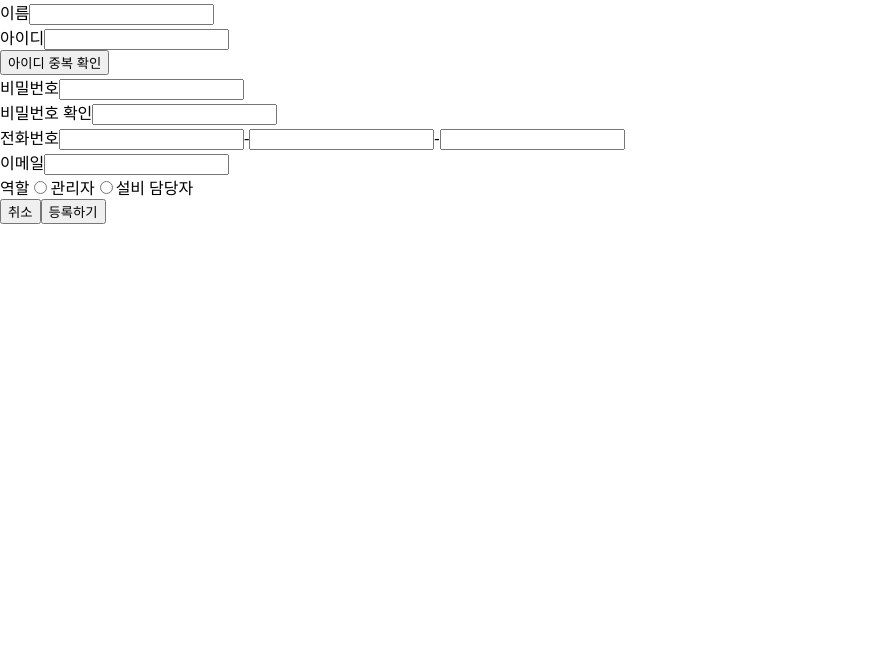
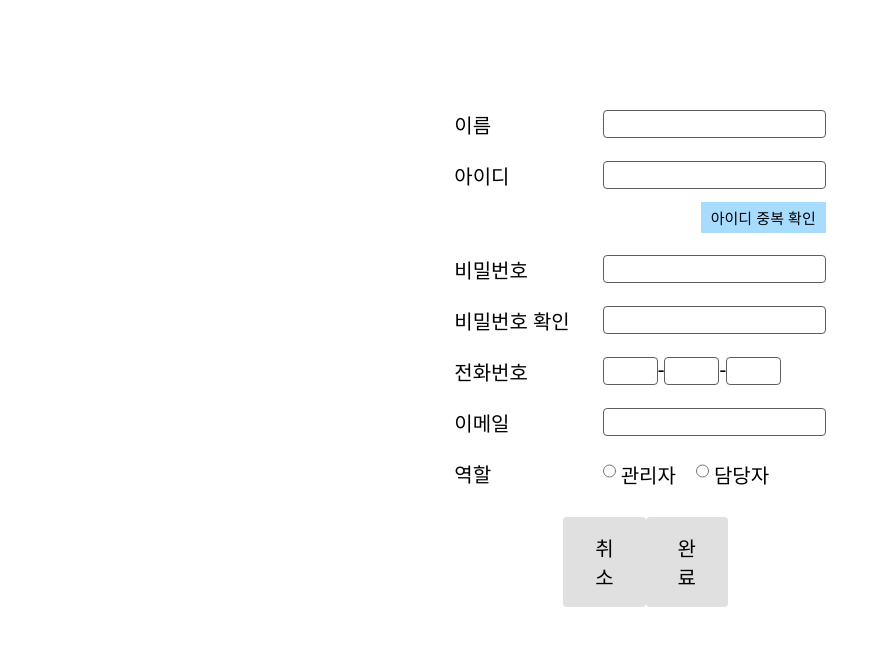
Before and after one commit to kimdoyoen/QRcodeClaim, a React (Create React App) app: page /register in a window 1280 px wide. Shown: the top 646 px of the page, without its empty margins (0-889 px from the left). Built offline with nearby package versions, Linux system fonts and the light colour scheme; no server answers.

Commit message:
CSS수정

```diff
--- a/src/Components/User/Register.js
+++ b/src/Components/User/Register.js
@@ -3,7 +3,9 @@ import axios from 'axios';
 import React, { useState } from 'react';
 import { withRouter } from 'react-router-dom';
 
-function Register(props) {
+import { RegDiv } from "./RegisterCSS.js";
+
+function RegisterEngineer(props) {
     const [Name, setName] = useState("");
     const [ID, setID] = useState("");
     const [Password, setPassword] = useState("");
@@ -96,48 +98,61 @@ function Register(props) {
     };
 
     return (
-        <div>
-            <div>
-                이름
-                <input value={Name} onChange={(e)=> setName(e.currentTarget.value)} />
+        <RegDiv>
+            <table>
+                <thead></thead>
+                <tbody>
+                    <tr>
+                        <td>이름</td>
+                        <td><input value={Name} size="25" onChange={(e)=> setName(e.currentTarget.value)} /></td>
+                    </tr>
+                    <tr>
+                        <td>아이디</td>
+                        <td><input value={ID} size="25" onChange={(e)=> setID(e.currentTarget.value)} /></td>
+                    </tr>
+                    <tr classname="idcheck">
+                        <td></td>
+                        <td><button onClick={IdCheck}>아이디 중복 확인</button></td>
+                    </tr>
+                    <tr>
+                        <td>비밀번호</td>
+                        <td><input type="password" value={Password} size="25" onChange={(e)=> setPassword(e.currentTarget.value)} /></td>
+                    </tr>
+                    <tr>
+                        <td>비밀번호 확인</td>
+                        <td><input type="password" value={PasswordRe} size="25" onChange={(e)=> setPasswordRe(e.currentTarget.value)} /></td>
+                    </tr>
+                    <tr>
+                        <td>전화번호</td>
+                        <td>
+                            <input value={PhoneNumber1} maxLength="4" size="4" onChange={(e)=> setPhoneNumber1(e.currentTarget.value)} />
+                            -
+                            <input value={PhoneNumber2} maxLength="4" size="4" onChange={(e)=> setPhoneNumber2(e.currentTarget.value)} />
+                            -
+                            <input value={PhoneNumber3} maxLength="4" size="4" onChange={(e)=> setPhoneNumber3(e.currentTarget.value)} />
+                        </td>
+                    </tr>
+                    <tr>
+                        <td>이메일</td>
+                        <td><input type="email" value={Email} size="25" onChange={(e)=> setEmail(e.currentTarget.value)} /></td>
+                    </tr>
+                    <tr>
+                        <td>역할</td>
+                        <td>
+                            <div>
+                                <label><input type="radio" name="Position" onChange={(e)=> setPos("관리자")} /> 관리자</label>
+                                <label><input type="radio" name="Position" onChange={(e)=> setPos("설비담당자")} /> 담당자</label>
+                            </div>
+                        </td>
+                    </tr>
+                </tbody>
+            </table>
+            <div className="btnDiv">
+                <button classname="btnDiv" onClick={() => {props.history.push("/login")}}>취소</button>
+                <button onClick={SubmitHandler}>완료</button>
             </div>
-            <div>
-                아이디
-                <input value={ID} onChange={(e)=> setID(e.currentTarget.value)} />
-            </div>
-            <div>
-                <button onClick={IdCheck}>아이디 중복 확인</button>
-            </div>
-            <div>
-                비밀번호
-                <input type="password" value={Password} onChange={(e)=> setPassword(e.currentTarget.value)} />
-            </div>
-            <div>
-                비밀번호 확인
-                <input type="password" value={PasswordRe} onChange={(e)=> setPasswordRe(e.currentTarget.value)} />
-            </div>
-            <div>
-                전화번호
-                <input value={PhoneNumber1} maxLength="4" onChange={(e)=> setPhoneNumber1(e.currentTarget.value)} />
-                -
-                <input value={PhoneNumber2} maxLength="4" onChange={(e)=> setPhoneNumber2(e.currentTarget.value)} />
-                -
-                <input value={PhoneNumber3} maxLength="4" onChange={(e)=> setPhoneNumber3(e.currentTarget.value)} />
-            </div>
-            <div>
-                이메일
-                <input type="email" value={Email} onChange={(e)=> setEmail(e.currentTarget.value)} />
-            </div>
-            <div>
-                역할
-                <label><input type="radio" name="Position" onChange={(e)=> setPos("관리자")} />관리자</label>
-                <label><input type="radio" name="Position" onChange={(e)=> setPos("설비담당자")} />설비 담당자</label>
-            </div>
-
-            <button onClick={() => {props.history.push("/login")}}>취소</button>
-            <button onClick={SubmitHandler}>등록하기</button>
-        </div>
+        </RegDiv>
     )
 }
 
-export default withRouter(Register)
+export default withRouter(RegisterEngineer)
--- /dev/null
+++ b/src/Components/User/RegisterCSS.js
@@ -0,0 +1,82 @@
+/** @jsxRuntime classic */
+/** @jsx jsx */
+import { jsx, css } from "@emotion/react";
+import styled from "@emotion/styled";
+
+const RegDiv = styled.div`
+    display: flex;
+    flex-direction: column;
+    align-content: center;
+    justify-content: center;
+    align-items: center;
+
+    width: 60%;
+    height: 90vh;
+
+    margin: 0 auto;
+
+    tr:nth-of-type(3) {
+        text-align: right;
+        td {
+            padding-top: 0px;
+            button {
+                background: rgb(168, 220, 255);
+                padding: 5px 10px;
+                border: none;
+                font-size: 15px;
+            }
+        }
+    }
+
+    table {
+        margin: 0 auto;
+        font-size: 20px;
+        tbody {
+            tr {
+                vertical-align: middle;
+                height: 120%;
+                td: nth-of-type(1) {
+                    display: inline-block;
+                    padding-right: 30px;
+                    text-align: right;
+                }
+                td {
+                    padding-top: 10px;
+                    padding-bottom: 10px;
+                    vertical-align: middle;
+                    input {
+                        display: inline-block;
+                        height: 1.5rem;
+                        margin: 0px;
+                        border-radius: 4px;
+                        border: 1px solid rgb(94, 94, 94);
+                    }
+                    div {
+                        label {
+                            margin-right: 20px;
+                        }
+                    }
+                }
+            }
+        }
+    }
+
+    .btnDiv {
+        display: flex;
+
+        width: 20%;
+        margin: 1rem auto;
+        justify-content: space-evenly;
+
+        button {
+            padding: 1rem 2rem;
+            background: rgb(224, 224, 224);
+            border: none;
+            border-radius: 4px;
+            font-size: 20px;
+            cursor: pointer;
+        }
+    }
+`;
+
+export { RegDiv };
```
